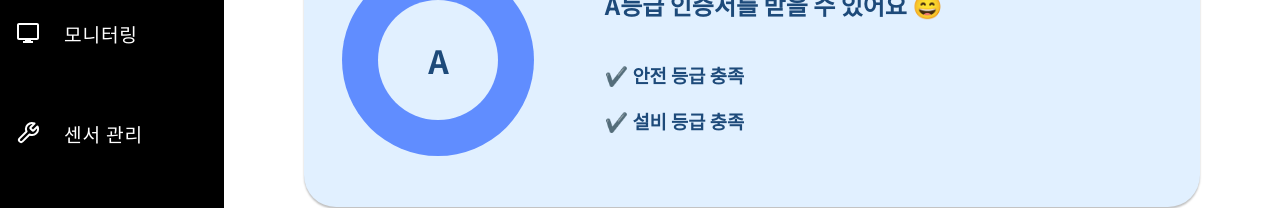
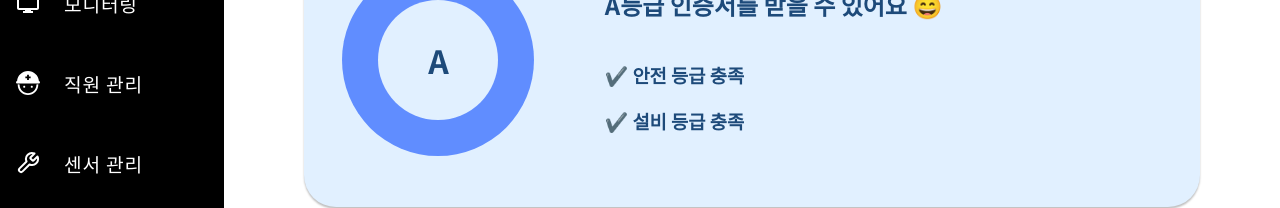
Before and after one commit to Fac2Real/FE, a React (Vite) app: page / in a window 1280 px wide. Shown: the part 240-448 px from the top of the page. Built offline with nearby package versions, Linux system fonts and the light colour scheme; no server answers.

Commit message:
feat | sprint3 | FRB-75 | 사이드바에서 설비관리 삭제 | 김예인
Link 연결도 완료되었음!

```diff
--- a/src/Sidebar.jsx
+++ b/src/Sidebar.jsx
@@ -7,6 +7,7 @@ import AwardIcon from "./assets/award_icon.svg?react";
 import BellIcon from "./assets/bell_icon.svg?react";
 import CloseIcon from "./assets/close_icon.svg?react";
 import Logo from "./assets/temp_logo.svg?react";
+import WorkerIcon from "./assets/worker_icon.svg?react";
 import { useEffect, useCallback, useState } from "react";
 
 import AlarmModal from "./components/AlarmModal";
@@ -114,19 +115,13 @@ export default function Sidebar({ isOpen, setIsOpen }) {
           >
             <Link to="/monitoring">
               <MonitorIcon
-                fill={
-                  ["Monitor", "Facility", "Safety"].includes(currentPage)
-                    ? "#608DFF"
-                    : "#FFF"
-                }
+                fill={currentPage == "Monitor" ? "#608DFF" : "#FFF"}
                 width="1.5rem"
               />
               {isOpen && (
                 <p
                   className={`${
-                    ["Monitor", "Facility", "Safety"].includes(currentPage)
-                      ? "current-page"
-                      : ""
+                    currentPage == "Monitor" ? "current-page" : ""
                   } sidebar-open`}
                 >
                   모니터링
@@ -134,46 +129,28 @@ export default function Sidebar({ isOpen, setIsOpen }) {
               )}
             </Link>
           </span>
-          {isOpen &&
-            ["Monitor", "Facility", "Safety"].includes(currentPage) && (
-              <>
-                <div className="mini-menu">
-                  <div className="side-opt">
-                    <Link to="/monitoring">
-                      <p
-                        className={`${
-                          currentPage === "Monitor" ? "current-page" : ""
-                        }`}
+        </div>
+        <div>
+          <span
+            className="icon side-opt"
+            onClick={() => setCurrentPage("Safety")}
           >
-                        실시간 모니터링
-                      </p>
-                    </Link>
-                  </div>
-                  <div className="side-opt">
             <Link to="/safety">
+              <WorkerIcon
+                fill={currentPage === "Safety" ? "#608DFF" : "#FFF"}
+                width="1.5rem"
+              />
+              {isOpen && (
                 <p
                   className={`${
                     currentPage === "Safety" ? "current-page" : ""
-                        }`}
+                  } sidebar-open`}
                 >
-                        작업자 안전관리
+                  직원 관리
                 </p>
+              )}
             </Link>
-                  </div>
-                  <div className="side-opt">
-                    <Link to="/facility">
-                      <p
-                        className={`${
-                          currentPage === "Facility" ? "current-page" : ""
-                        }`}
-                      >
-                        설비 관리
-                      </p>
-                    </Link>
-                  </div>
-                </div>
-              </>
-            )}
+          </span>
         </div>
         <div>
           <span
```
Lines whose indentation alone changed are shown as unchanged.
